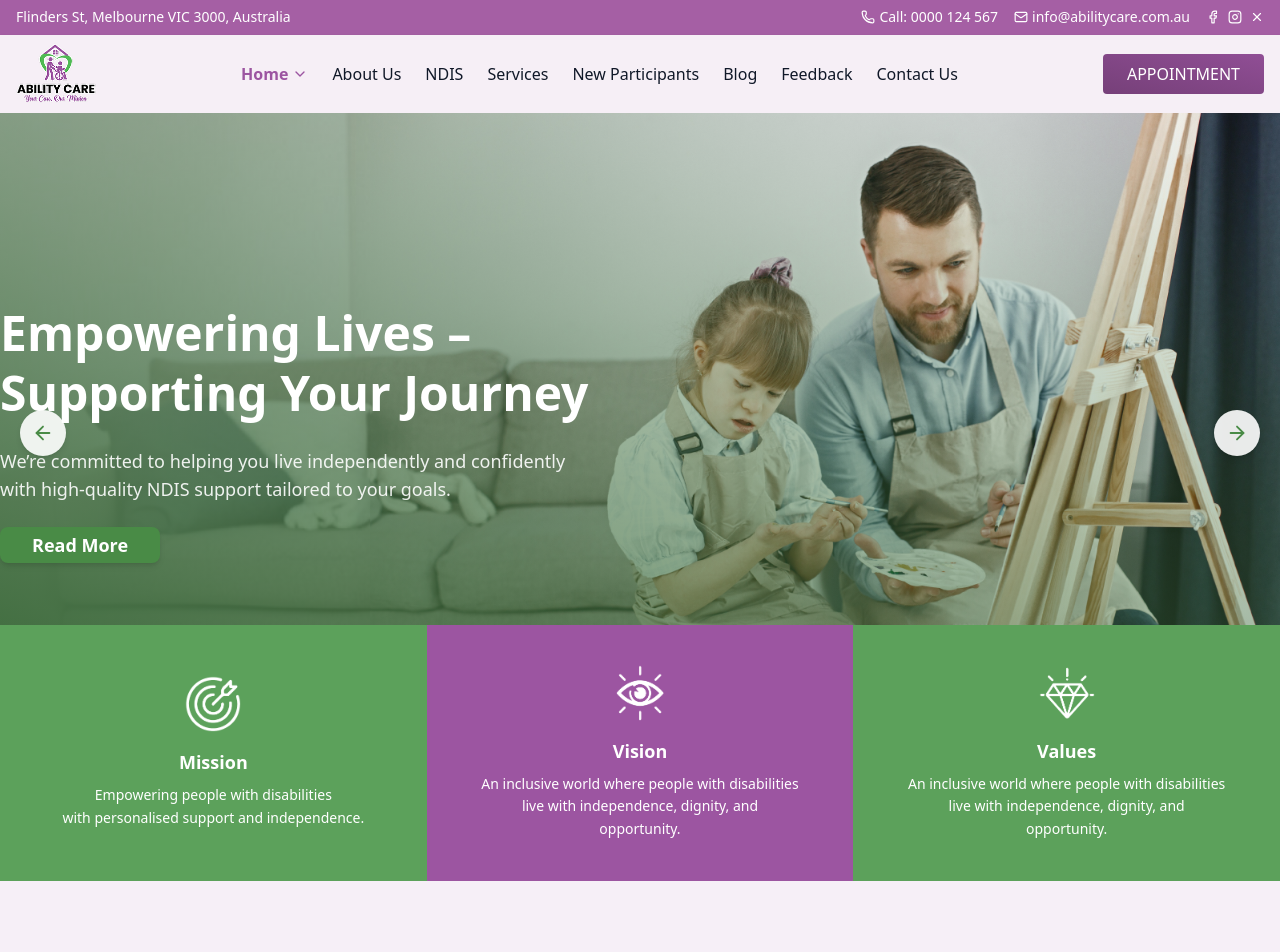
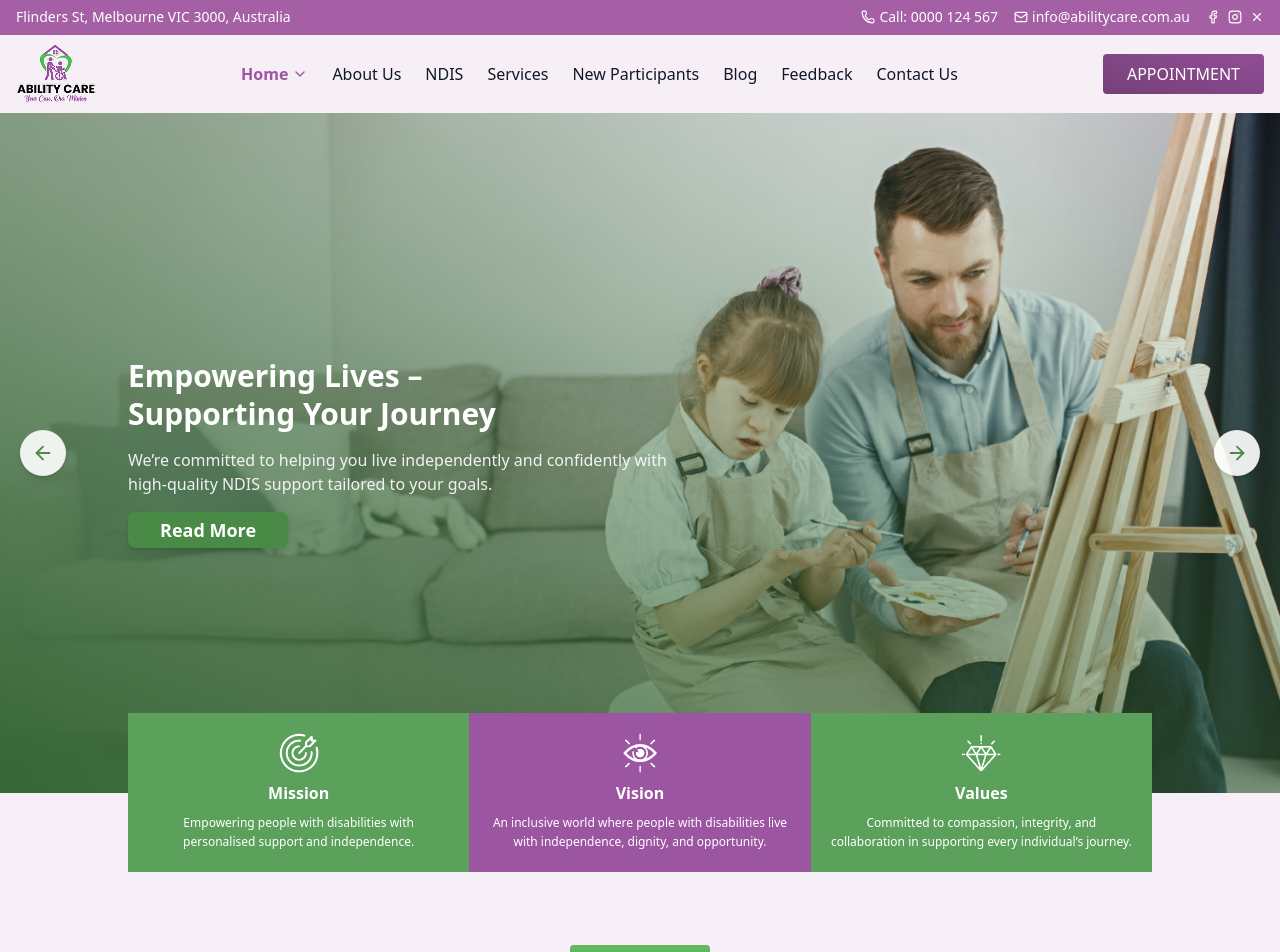
Before and after one commit to jewel-rana-ausasia/ability-care, a Next.js app: page /home3 in a window 1280 px wide. Shown: the top 952 px of the page. Built offline with nearby package versions, Linux system fonts and the light colour scheme.

Commit message:
Update home 3 hero section

```diff
--- a/components/home-3/HeroSection-3.tsx
+++ b/components/home-3/HeroSection-3.tsx
@@ -77,7 +77,7 @@ export default function HeroSection() {
         {slides.map((slide, index) => (
           <SwiperSlide key={index}>
             <motion.div
-              className="relative w-full h-[80vh] flex items-center bg-center bg-no-repeat bg-cover md:bg-cover"
+              className="relative w-full h-[85vh] 2xl:h-[80vh] flex items-center bg-center bg-no-repeat bg-cover md:bg-cover"
               initial="hidden"
               animate="visible"
               variants={bgVariants}
@@ -90,14 +90,14 @@ export default function HeroSection() {
               <div className="absolute inset-0 hidden md:block bg-gradient-to-tr from-[#356634] to-[#356634]/0" />
 
               {/* Content */}
-              <div className="relative z-10 w-full max-w-7xl mx-auto py-12 flex flex-col justify-center h-full">
+              <div className="relative z-10 w-full max-w-5xl 2xl:max-w-7xl mx-auto py-12 flex flex-col justify-center h-full">
                 <motion.div
-                  className="max-w-2xl text-left space-y-5 sm:space-y-6"
+                  className="max-w-3xl text-left space-y-4 2xl:space-y-6"
                   initial="hidden"
                   animate="visible"
                 >
                   <motion.h1
-                    className="text-3xl sm:text-4xl md:text-5xl font-bold leading-tight text-white"
+                    className="text-xl lg:text-3xl 2xl:text-5xl font-bold leading-tight text-white"
                     custom={0}
                     variants={contentVariants}
                   >
@@ -105,7 +105,7 @@ export default function HeroSection() {
                   </motion.h1>
 
                   <motion.p
-                    className="text-sm sm:text-base md:text-lg text-white/90 max-w-xl"
+                    className="text-sm lg:text-base 2xl:text-lg text-white/90 max-w-xl"
                     custom={0.3}
                     variants={contentVariants}
                   >
--- a/components/home-3/ServiceTab-3.tsx
+++ b/components/home-3/ServiceTab-3.tsx
@@ -1,67 +1,77 @@
 "use client";
 
-import { Target, Eye, Gem } from "lucide-react";
 import Image from "next/image";
 import { motion, Transition } from "framer-motion";
 
-// Define the transition properly
-const transition: Transition = { duration: 0.6, ease: "easeOut" as const }; // type-cast works here
+interface ServiceItem {
+  id: number;
+  title: string;
+  description: string;
+  image: string;
+  bgColor: string;
+}
+
+const transition: Transition = { duration: 0.6, ease: "easeOut" as const };
 
 export default function ServiceTab3() {
+  // ==== Dynamic Data ====
+  const serviceItems: ServiceItem[] = [
+    {
+      id: 1,
+      title: "Mission",
+      description:
+        "Empowering people with disabilities with personalised support and independence.",
+      image: "/mission.png",
+      bgColor: "#5CA15B",
+    },
+    {
+      id: 2,
+      title: "Vision",
+      description:
+        "An inclusive world where people with disabilities live with independence, dignity, and opportunity.",
+      image: "/vision.png",
+      bgColor: "#9C55A1",
+    },
+    {
+      id: 3,
+      title: "Values",
+      description:
+        "Committed to compassion, integrity, and collaboration in supporting every individual’s journey.",
+      image: "/values.png",
+      bgColor: "#5CA15B",
+    },
+  ];
+
   const cardVariants = {
     hidden: { opacity: 0, y: 30 },
     visible: { opacity: 1, y: 0, transition },
   };
 
   return (
-    <section className="relative -mt-32 z-20 max-w-7xl mx-auto grid grid-cols-1 md:grid-cols-3">
-      {/* Mission */}
+    <section className="relative -mt-20 2xl:-mt-32 z-20 md:max-w-5xl 2xl:max-w-7xl mx-auto grid grid-cols-1 md:grid-cols-3">
+      {serviceItems.map((item) => (
         <motion.div
-        className="bg-[#5CA15B] text-white flex flex-col items-center justify-center p-10 text-center"
+          key={item.id}
+          className="text-white flex flex-col items-center justify-center p-5 2xl:p-10 text-center"
+          style={{ backgroundColor: item.bgColor }}
           variants={cardVariants}
           initial="hidden"
           whileInView="visible"
           viewport={{ once: true, amount: 0.3 }}
         >
-        <Image src="/mission.png" alt="Mission Icon" width={56} height={56} className="mb-4" />
-        <h3 className="text-lg font-semibold mb-2">Mission</h3>
-        <p className="text-sm leading-relaxed max-w-xs">
-          Empowering people with disabilities <br />
-          with personalised support and independence.
-        </p>
+          {/* ✅ Responsive Image using Tailwind classes only */}
+          <div className="relative w-6 h-6 sm:w-6 sm:h-6 md:w-8 md:h-8 lg:w-10 lg:h-10 2xl:w-14 2xl:h-14 mb-2 2xl:mb-4">
+            <Image
+              src={item.image}
+              alt={`${item.title} Icon`}
+              fill
+              className="object-contain"
+            />
+          </div>
+          <h3 className="lg:text-base 2xl:text-lg font-semibold mb-2">{item.title}</h3>
+          <p className="text-xs 2xl:text-sm leading-relaxed max-w-xs">{item.description}</p>
         </motion.div>
-
-      {/* Vision */}
-      <motion.div
-        className="bg-[#9C55A1] text-white flex flex-col items-center justify-center p-10 text-center"
-        variants={cardVariants}
-        initial="hidden"
-        whileInView="visible"
-        viewport={{ once: true, amount: 0.3 }}
-      >
-        <Image src="/vision.png" alt="Vision Icon" width={56} height={56} className="mb-4" />
-        <h3 className="text-lg font-semibold mb-2">Vision</h3>
-        <p className="text-sm leading-relaxed max-w-xs">
-          An inclusive world where people with disabilities <br />
-          live with independence, dignity, and opportunity.
-        </p>
-      </motion.div>
-
-      {/* Values */}
-      <motion.div
-        className="bg-[#5CA15B] text-white flex flex-col items-center justify-center p-10 text-center"
-        variants={cardVariants}
-        initial="hidden"
-        whileInView="visible"
-        viewport={{ once: true, amount: 0.3 }}
-      >
-        <Image src="/values.png" alt="Values Icon" width={56} height={56} className="mb-4" />
-        <h3 className="text-lg font-semibold mb-2">Values</h3>
-        <p className="text-sm leading-relaxed max-w-xs">
-          An inclusive world where people with disabilities <br />
-          live with independence, dignity, and opportunity.
-        </p>
-      </motion.div>
+      ))}
     </section>
   );
 }
```
Lines whose indentation alone changed are shown as unchanged.
